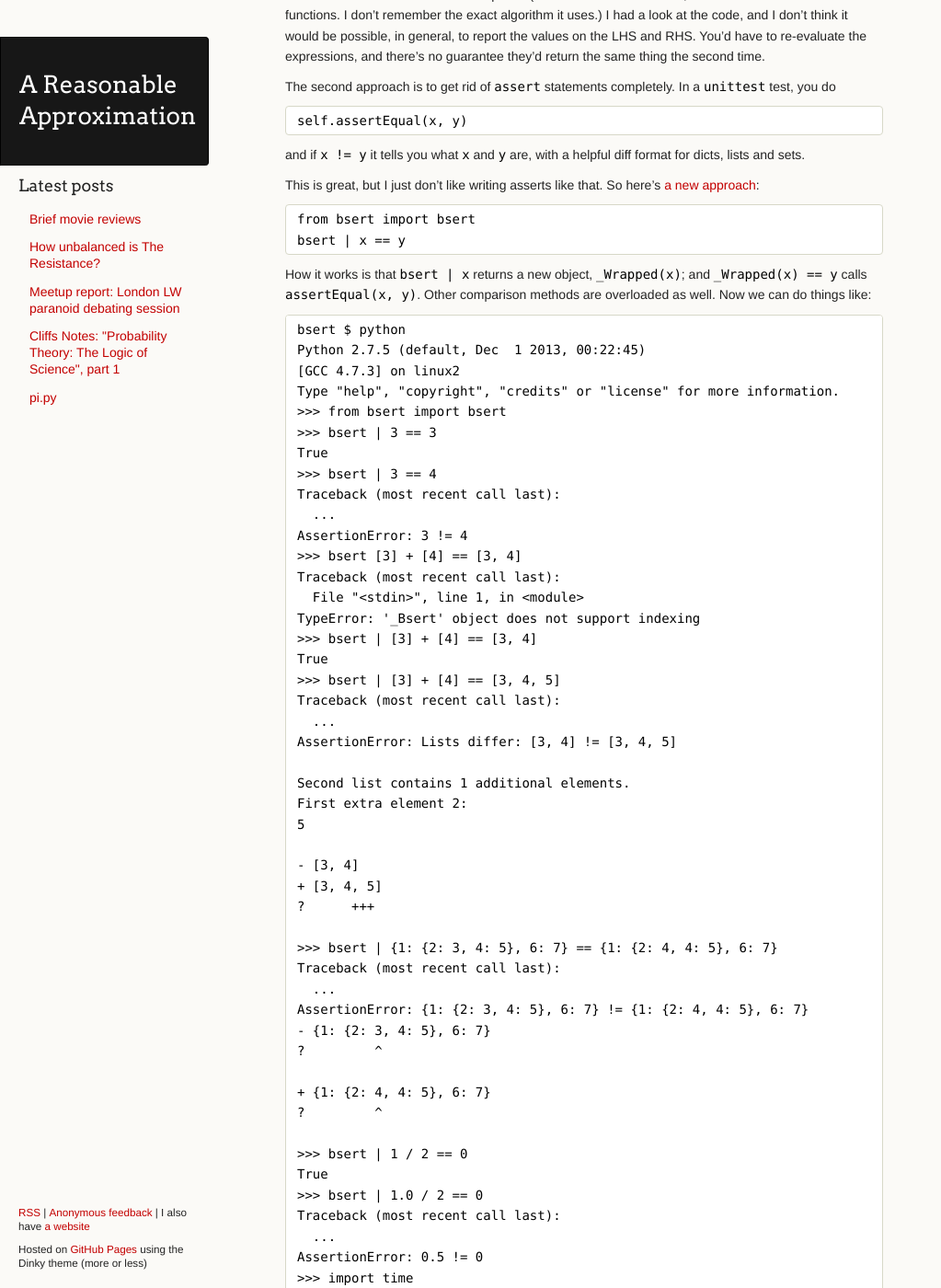
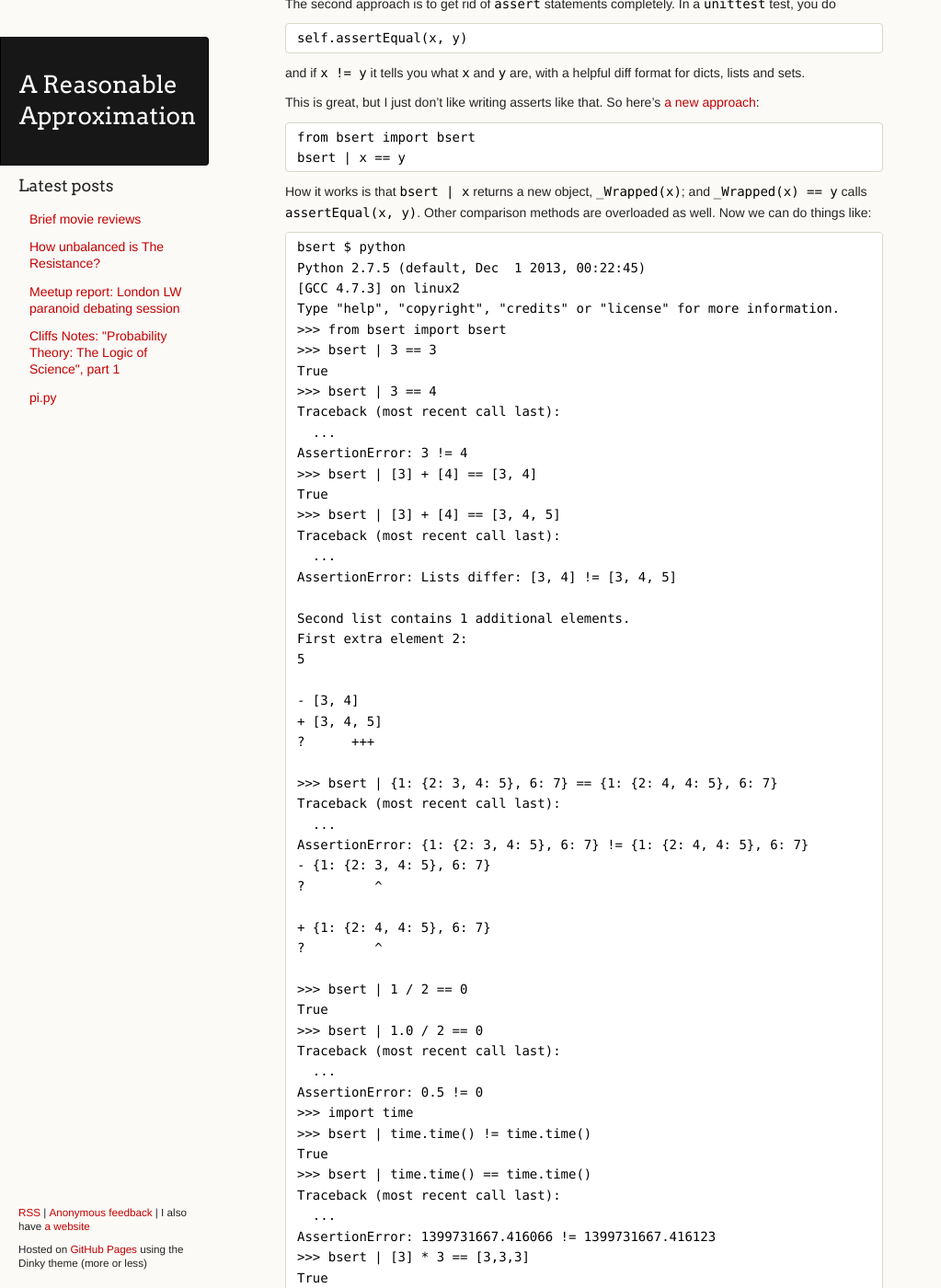
Before and after one commit to ChickenProp/chickenprop.github.com, a Jekyll site: the page built from drafts/bsert-better-asserts-in-python.md, in a window 1280 px wide and 1400 px high, scrolled down 885 px. Shown: the whole window at 92% size, without its empty margins (0-1023 px from the left). Built offline with Jekyll 4.4.1, drawn with Linux system fonts in a browser that asks for light colours; nearby versions of some CDN libraries; Markdown is read by kramdown in place of the engine named in the settings; comment, search, counter and statistics services are not loaded; some of the changed text lies outside the part shown.

Commit message:
Editing.

```diff
--- a/drafts/bsert-better-asserts-in-python.md
+++ b/drafts/bsert-better-asserts-in-python.md
@@ -21,11 +21,8 @@
 fails, it:
 
 1. Finds the source location of the failed assert,
-
 2. Reads and parses this line,
-
 3. Substitutes variables with their values,
-
 4. Reports the substituted line.
 
 This is an *awesome* hack, and I love that it's possible, but I don't find it all that useful. You still need to play spot-the-difference with deeply nested data structures, but that would be pretty easy to fix. The deeper problem is that it also doesn't help with
@@ -59,10 +56,6 @@
 Traceback (most recent call last):
   ...
 AssertionError: 3 != 4
->>> bsert [3] + [4] == [3, 4]
-Traceback (most recent call last):
-  File "<stdin>", line 1, in <module>
-TypeError: '_Bsert' object does not support indexing
 >>> bsert | [3] + [4] == [3, 4]
 True
 >>> bsert | [3] + [4] == [3, 4, 5]
```
